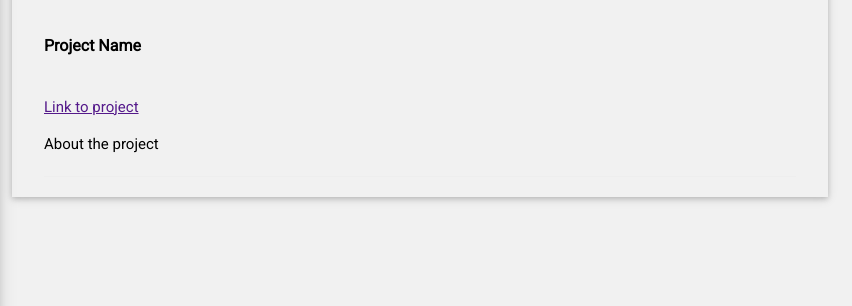
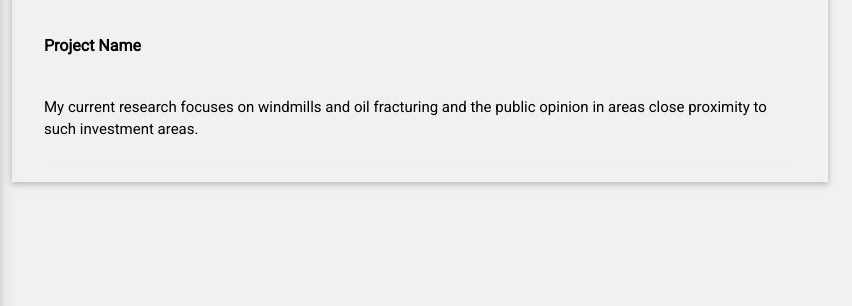
Before and after one commit to ekremkaanafsar/ekremkaanafsar.github.io, a plain HTML site: page index.html in a window 1280 px wide. Shown: the part 286-592 px from the top of the page, 428-1280 px from the left. Drawn offline with Linux system fonts and the light colour scheme.

Commit message:
index.html

```diff
--- a/index.html
+++ b/index.html
@@ -66,8 +66,7 @@
         <h5><i class="fa fa-suitcase fa-fw margin-right"></i>Digital Projects</h5>
         <div class="container">
           <h6 class="w3-opacity"><b>Project Name</b></h6>
-          <a href="">Link to project</a>
-          <p>About the project</p>
+          <p>My current research focuses on windmills and oil fracturing and the public opinion in areas close proximity to such investment areas.</p>
           <hr>
         </div>
 
```
